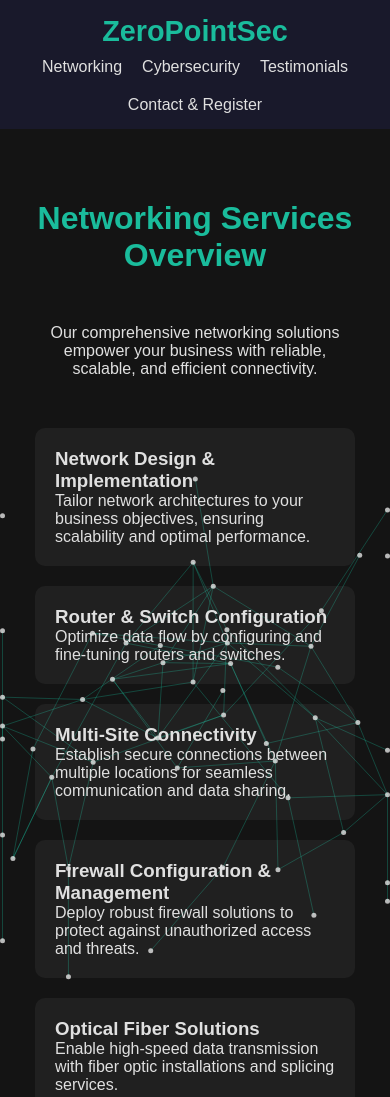
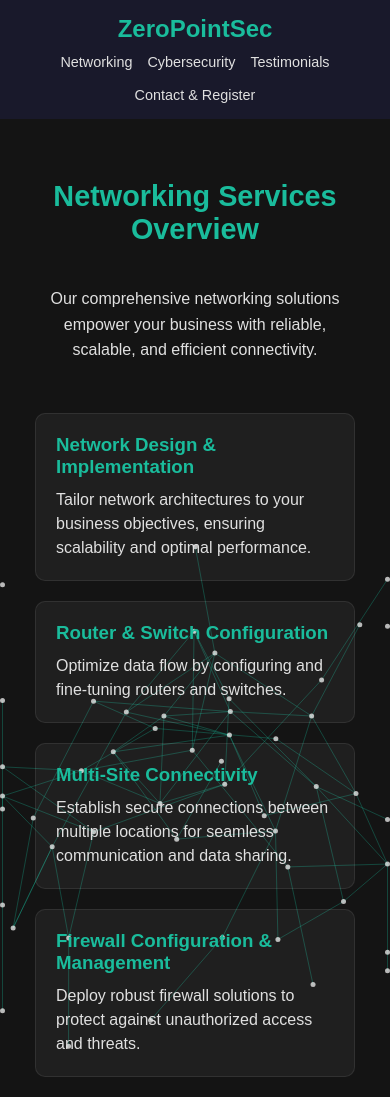
Before and after one commit to momchilon/momchilon.github.io, a plain HTML site: page index.html in a window 390 px wide. Shown: the top 1097 px of the page. Drawn offline with nearby package versions, Linux system fonts and the light colour scheme.

Commit message:
Update styles.css

```diff
--- a/styles.css
+++ b/styles.css
@@ -5,8 +5,7 @@
   box-sizing: border-box;
 }
 
-/* Optional: Define CSS Variables for easier maintenance */
-/*
+/* Define CSS Variables */
 :root {
   --primary-color: #1abc9c;
   --background-dark: #141414;
@@ -14,20 +13,20 @@
   --header-bg: rgba(26, 26, 46, 0.9);
   --card-bg: rgba(255, 255, 255, 0.05);
   --footer-bg: #000;
+  --link-hover-color: #16a085; /* Darker primary for hover */
 }
-*/
 
 body, html {
   font-family: Arial, sans-serif;
-  background-color: #141414; /* Replace with var(--background-dark) if using variables */
-  color: #e0e0e0; /* Replace with var(--text-light) */
+  background-color: var(--background-dark);
+  color: var(--text-light);
   overflow-x: hidden;
   scroll-behavior: smooth;
   position: relative; /* Needed for absolute positioning of backgrounds */
 }
 
 header {
-  background: rgba(26, 26, 46, 0.9); /* Replace with var(--header-bg) */
+  background: var(--header-bg);
   padding: 20px 40px;
   position: fixed;
   width: 100%;
@@ -36,12 +35,13 @@ header {
   display: flex;
   justify-content: space-between;
   align-items: center;
+  transition: padding 0.3s ease; /* Smooth transition for responsive change */
 }
 
 header .logo {
   font-size: 1.8em;
   font-weight: bold;
-  color: #1abc9c; /* Replace with var(--primary-color) */
+  color: var(--primary-color);
 }
 
 nav ul {
@@ -52,41 +52,43 @@ nav ul {
 
 nav ul li a {
   text-decoration: none;
-  color: #e0e0e0; /* Replace with var(--text-light) */
+  color: var(--text-light);
   transition: color 0.3s ease;
 }
 
 nav ul li a:hover {
-  color: #1abc9c; /* Replace with var(--primary-color) */
+  color: var(--primary-color);
 }
 
 main {
-  margin-top: 80px; /* Adjust if header height changes */
+  margin-top: 80px; /* Default margin */
+  transition: margin-top 0.3s ease; /* Smooth transition for responsive change */
 }
 
 section {
   padding: 100px 20px;
   position: relative;
   min-height: 100vh;
-  display: flex; /* Helps center section-content if needed */
-  flex-direction: column; /* Stack title and content */
-  justify-content: center; /* Vertically center content within section */
-  overflow: hidden; /* Prevent potential background overflow issues */
+  display: flex;
+  flex-direction: column;
+  justify-content: center;
+  align-items: center; /* Center content horizontally */
+  overflow: hidden;
 }
 
 .section-title {
   text-align: center;
   font-size: 2.5em;
-  margin-bottom: 50px;
-  color: #1abc9c; /* Replace with var(--primary-color) */
+  margin-bottom: 40px; /* Slightly reduced margin */
+  color: var(--primary-color);
 }
 
-/* Style for descriptive paragraphs below section titles */
 .section-description {
   text-align: center;
   max-width: 800px;
-  margin: 0 auto 50px; /* top/bottom left/right bottom */
-  padding: 0 15px; /* Add some padding on smaller screens */
+  width: 90%; /* Ensure it doesn't touch edges on smaller viewports */
+  margin: 0 auto 50px;
+  line-height: 1.6; /* Improve readability */
 }
 
 
@@ -94,41 +96,56 @@ section {
   display: flex;
   flex-wrap: wrap;
   justify-content: center;
-  gap: 20px;
+  gap: 25px; /* Slightly increased gap */
+  width: 100%;
+  max-width: 1200px; /* Limit grid width */
 }
 
 .content-card {
-  background: rgba(255, 255, 255, 0.05); /* Replace with var(--card-bg) */
-  padding: 20px;
+  background: var(--card-bg);
+  padding: 25px; /* Increased padding */
   border-radius: 10px;
-  flex: 1 1 300px; /* Grow, shrink, basis */
-  transition: transform 0.3s ease;
-  max-width: 400px; /* Optional: Set a max-width for general cards */
+  border: 1px solid rgba(255, 255, 255, 0.08); /* Subtle border */
+  flex: 1 1 300px;
+  transition: transform 0.3s ease, box-shadow 0.3s ease;
+  max-width: 400px;
+}
+
+.content-card h3 {
+    color: var(--primary-color);
+    margin-bottom: 10px;
+}
+
+.content-card p {
+    line-height: 1.5;
 }
 
 .content-card:hover {
   transform: translateY(-10px);
+  box-shadow: 0 10px 20px rgba(0, 0, 0, 0.2); /* Add subtle shadow on hover */
 }
 
 /* Specific styles for testimonial cards */
 .testimonial-card {
-  max-width: 500px; /* Max width from original inline style */
+  max-width: 500px;
 }
 
 .testimonial-text {
-  /* Style for the main quote if needed */
   margin-bottom: 1em;
+  font-size: 1.1em; /* Slightly larger quote text */
 }
 
 .testimonial-author {
   font-style: italic;
   text-align: right;
+  color: var(--primary-color); /* Author name in primary color */
 }
 
 
 /* Contact Form */
 #contact form {
   max-width: 600px;
+  width: 90%; /* Responsive width */
   margin: auto;
   display: flex;
   flex-direction: column;
@@ -136,39 +153,47 @@ section {
 }
 
 #contact input, #contact textarea {
-  padding: 12px 15px; /* Slightly larger padding */
-  border: 1px solid rgba(255, 255, 255, 0.1); /* Subtle border */
+  padding: 12px 15px;
+  border: 1px solid rgba(255, 255, 255, 0.1);
   border-radius: 5px;
   font-size: 1em;
-  background-color: rgba(255, 255, 255, 0.08); /* Slightly lighter background */
-  color: #e0e0e0; /* Ensure text color contrasts */
+  background-color: rgba(255, 255, 255, 0.08);
+  color: var(--text-light);
+  transition: border-color 0.3s ease, background-color 0.3s ease;
 }
 #contact input::placeholder, #contact textarea::placeholder {
-    color: rgba(224, 224, 224, 0.6); /* Lighter placeholder text */
+    color: rgba(224, 224, 224, 0.6);
+}
+
+#contact input:focus, #contact textarea:focus {
+    outline: none;
+    border-color: var(--primary-color);
+    background-color: rgba(255, 255, 255, 0.1);
 }
 
 
 #contact button {
   padding: 15px;
-  background: #1abc9c; /* Replace with var(--primary-color) */
-  color: #141414; /* Dark text on light button */
+  background: var(--primary-color);
+  color: var(--background-dark);
   font-weight: bold;
   border: none;
   border-radius: 5px;
   font-size: 1.1em;
   cursor: pointer;
-  transition: background 0.3s ease;
+  transition: background-color 0.3s ease;
 }
 
 #contact button:hover {
-  background: #16a085; /* Slightly darker shade on hover */
+  background-color: var(--link-hover-color);
 }
 
 footer {
   text-align: center;
-  padding: 20px;
-  background: #000; /* Replace with var(--footer-bg) */
-  color: #aaa; /* Slightly muted footer text */
+  padding: 25px 20px; /* Increased padding */
+  background: var(--footer-bg);
+  color: #aaa;
+  margin-top: 50px; /* Add some space before footer */
 }
 
 /* Interactive Background Containers */
@@ -178,18 +203,36 @@ footer {
   left: 0;
   width: 100%;
   height: 100%;
-  z-index: 0; /* Behind section content */
-  pointer-events: none; /* Allow clicks to pass through */
+  z-index: 0;
+  pointer-events: none;
 }
 
-/* Ensure section text stays on top of backgrounds */
+/* Matrix Fade Overlay */
+.matrix-fade-overlay {
+  position: absolute;
+  top: 0;
+  left: 0;
+  width: 100%;
+  height: 150px; /* Adjust fade height as needed */
+  background: linear-gradient(
+    to bottom,
+    var(--background-dark) 0%,       /* Start with solid background color */
+    rgba(20, 20, 20, 0.8) 60%,     /* Gradually fade */
+    rgba(20, 20, 20, 0) 100%      /* Fully transparent */
+  );
+  z-index: 1; /* Above the canvas */
+  pointer-events: none;
+}
+
+
+/* Ensure section content stays on top */
 .section-content {
   position: relative;
-  z-index: 1;
-  width: 100%; /* Ensure it takes full width */
-  max-width: 1200px; /* Optional: Set max width for content */
-  margin: 0 auto; /* Center content */
-  padding: 0 20px; /* Add horizontal padding */
+  z-index: 2; /* Above canvas and fade overlay */
+  width: 100%;
+  max-width: 1200px; /* Content max width */
+  margin: 0 auto;
+  padding: 0 20px; /* Horizontal padding within content area */
 }
 
 
@@ -203,34 +246,76 @@ footer {
   overflow: hidden;
   clip: rect(0, 0, 0, 0);
   border: 0;
-  white-space: nowrap; /* Add this for good measure */
+  white-space: nowrap;
 }
 
 /* Basic Responsive Adjustments */
 @media (max-width: 768px) {
   header {
     padding: 15px 20px;
-    flex-direction: column; /* Stack logo and nav on small screens */
+    flex-direction: column; /* Stack logo and nav */
     gap: 10px;
   }
-  main {
-    margin-top: 120px; /* Adjust based on new header height */
+
+  /* Calculate header height dynamically if needed, or use fixed value */
+  /* Example fixed value based on inspection or calculation */
+  :root {
+     /* Estimate header height for margin adjustment */
+     --header-height-mobile: 100px;
   }
+   main {
+     margin-top: var(--header-height-mobile, 100px); /* Use variable or fallback */
+   }
+
   nav ul {
-    justify-content: center; /* Center nav links */
-    flex-wrap: wrap; /* Allow nav links to wrap */
+    justify-content: center;
+    flex-wrap: wrap;
+    gap: 15px; /* Reduce gap */
   }
   .section-title {
     font-size: 2em;
   }
   section {
     padding: 80px 15px;
+    min-height: auto; /* Allow sections to be shorter on mobile if content fits */
+  }
+  .section-description {
+      width: 100%; /* Take full width within padding */
+  }
+  .content-grid {
+      gap: 20px; /* Reduce gap */
   }
   .content-card {
-     flex-basis: 100%; /* Make cards full width on small screens */
-     max-width: none; /* Remove max-width limit */
+     flex-basis: calc(100% - 20px); /* Full width minus gap considerations */
+     max-width: none;
   }
    .testimonial-card {
      max-width: none;
    }
+
+   .matrix-fade-overlay {
+     height: 100px; /* Reduce fade height on mobile */
+   }
+
+   #contact form {
+       width: 100%;
+   }
 }
+
+@media (max-width: 480px) {
+    header .logo {
+        font-size: 1.5em;
+    }
+    nav ul li a {
+        font-size: 0.9em;
+    }
+    .section-title {
+        font-size: 1.8em;
+    }
+    .content-card {
+        padding: 20px;
+    }
+    #contact button {
+        font-size: 1em;
+    }
+}
```
